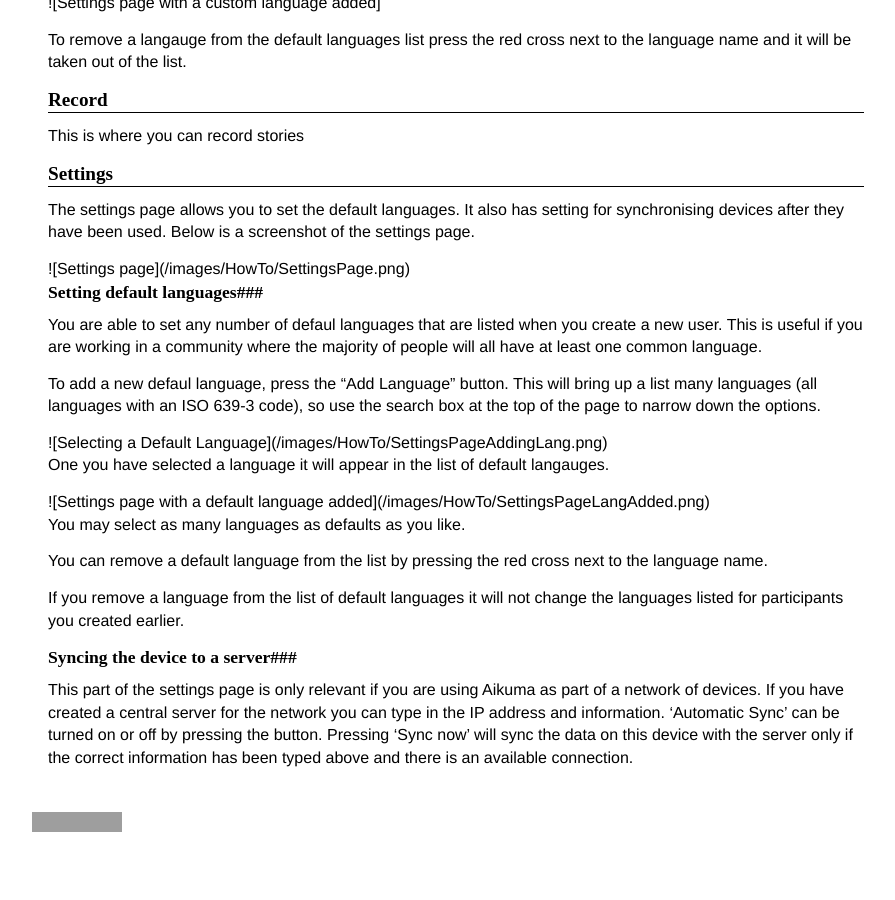
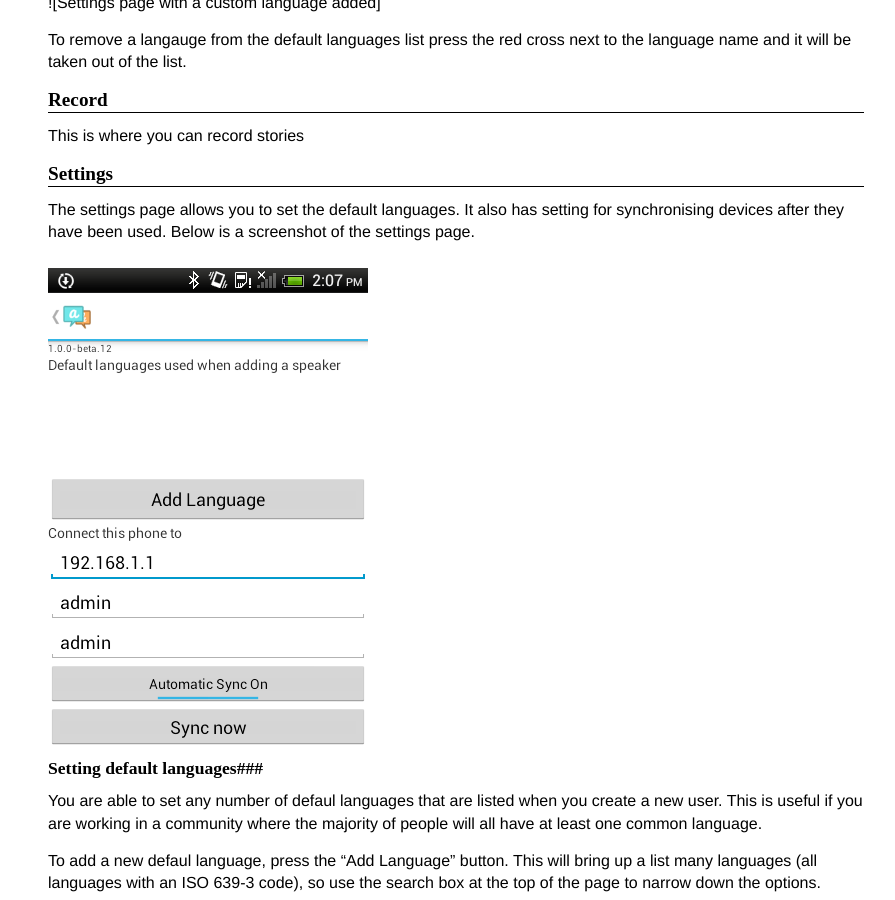
Before and after one commit to langtech/langtech.github.com, a Jekyll site: the page built from aikuma/howto.md, in a window 1280 px wide and 900 px high, scrolled down 629 px. Shown: the whole window, without its empty margins (184-1079 px from the left). Built offline with Jekyll 4.4.1, drawn with Linux system fonts in a browser that asks for light colours; before the commit the page ends 1466 px from its top, so only the background shows below that; grey boxes are pictures that could not be loaded.

Commit message:
Revert b0d6324..e083362
This rolls back to commit b0d6324dcd29f0cef6c0569b28fa10780d6d4d22.

```diff
--- a/aikuma/howto.md
+++ b/aikuma/howto.md
@@ -41,23 +41,23 @@ This is where you can record stories
 Settings
 ----------
 The settings page allows you to set the default languages. It also has setting for synchronising devices after they have been used. Below is a screenshot of the settings page.
-<div>
+
 ![Settings page](/images/HowTo/SettingsPage.png)
-</div>
+
 
 ###Setting default languages###
 You are able to set any number of defaul languages that are listed when you create a new user. This is useful if you are working in a community where the majority of people will all have at least one common language.
 
 To add a new defaul language, press the "Add Language" button. This will bring up a list many languages (all languages with an ISO 639-3 code), so use the search box at the top of the page to narrow down the options.
 
-<div>
 ![Selecting a Default Language](/images/HowTo/SettingsPageAddingLang.png)
-</div>
+
 
 One you have selected a language it will appear in the list of default langauges.
-<div>
+
 ![Settings page with a default language added](/images/HowTo/SettingsPageLangAdded.png)
-</div>
+
+
 You may select as many languages as defaults as you like.
 
 You can remove a default language from the list by pressing the red cross next to the language name.
```
